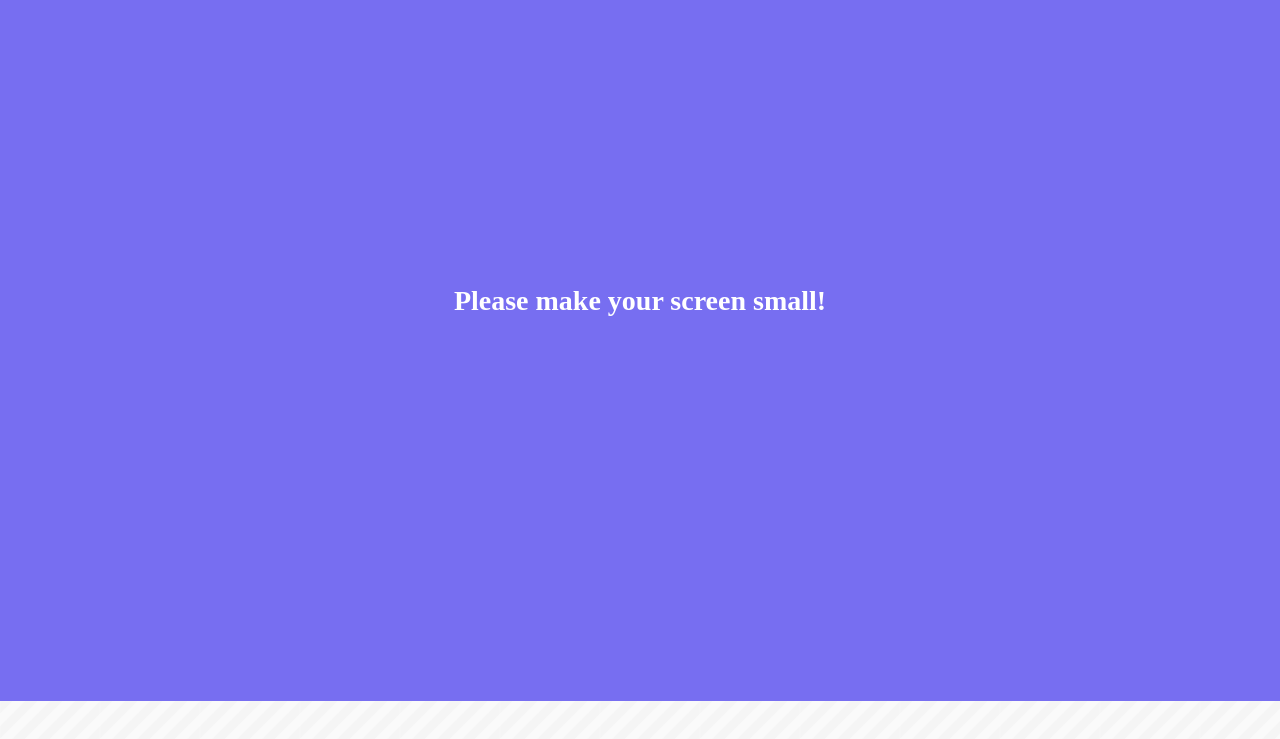
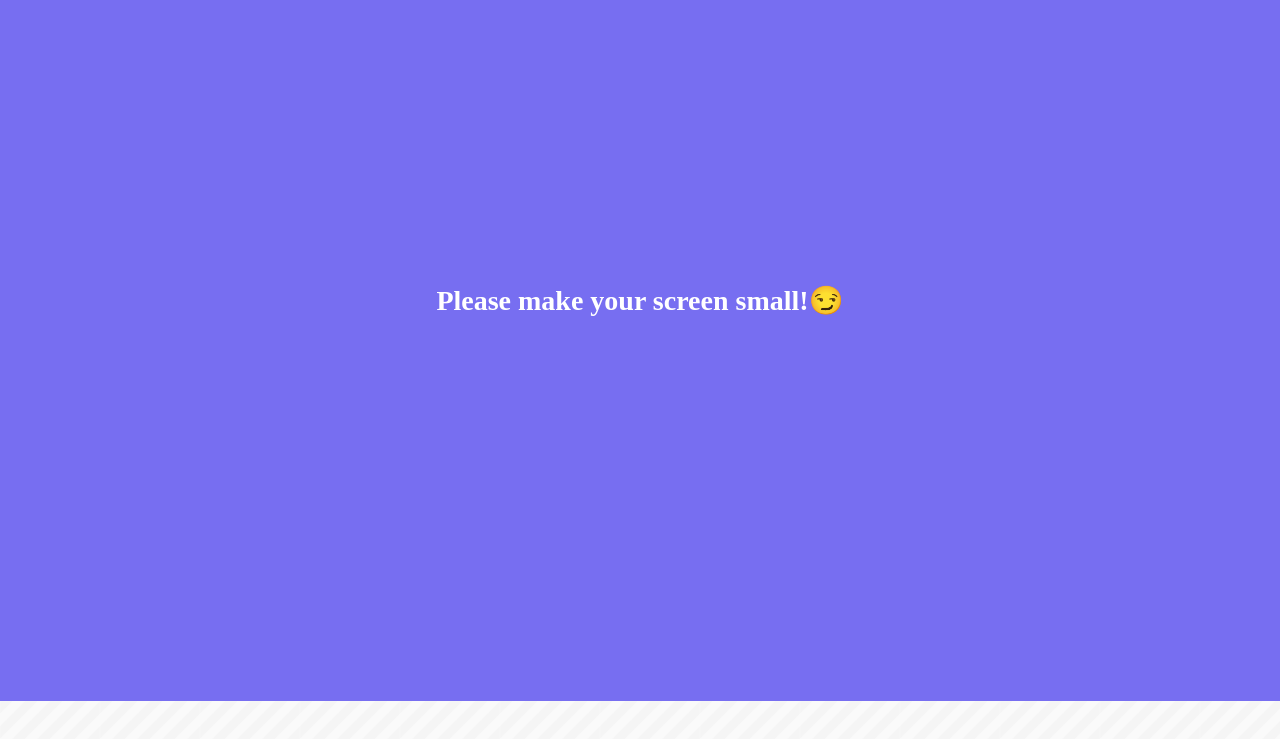
Before and after one commit to PureumJeon/kakao-clone, a plain HTML site: page chat.html in a window 1280 px wide. Shown: the part 99-838 px from the top of the page. Drawn offline with nearby package versions, Linux system fonts and the light colour scheme.

Commit message:
added emoji
😏

```diff
--- a/chat.html
+++ b/chat.html
@@ -109,7 +109,7 @@
     </div>
     <div class="bigScreen">
       <span class="bigScreen__text">
-        Please make your screen small!
+        Please make your screen small!😏
       </span>
     </div>
   </body>
```
Also changed, not shown: find.html (+1 -1 lines), friends.html (+1 -1 lines), index.html (+1 -1 lines), more.html (+1 -1 lines), settings.html (+1 -1 lines).
